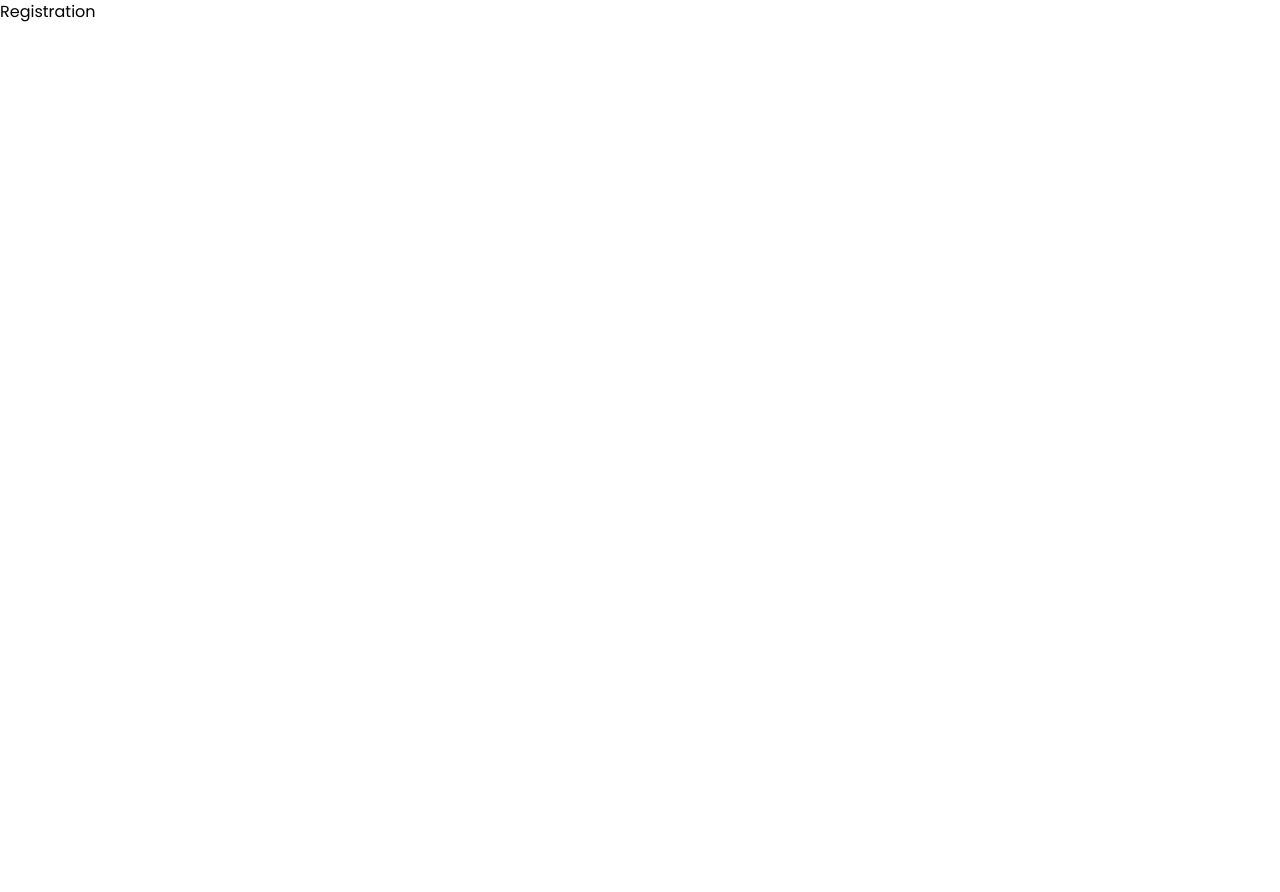
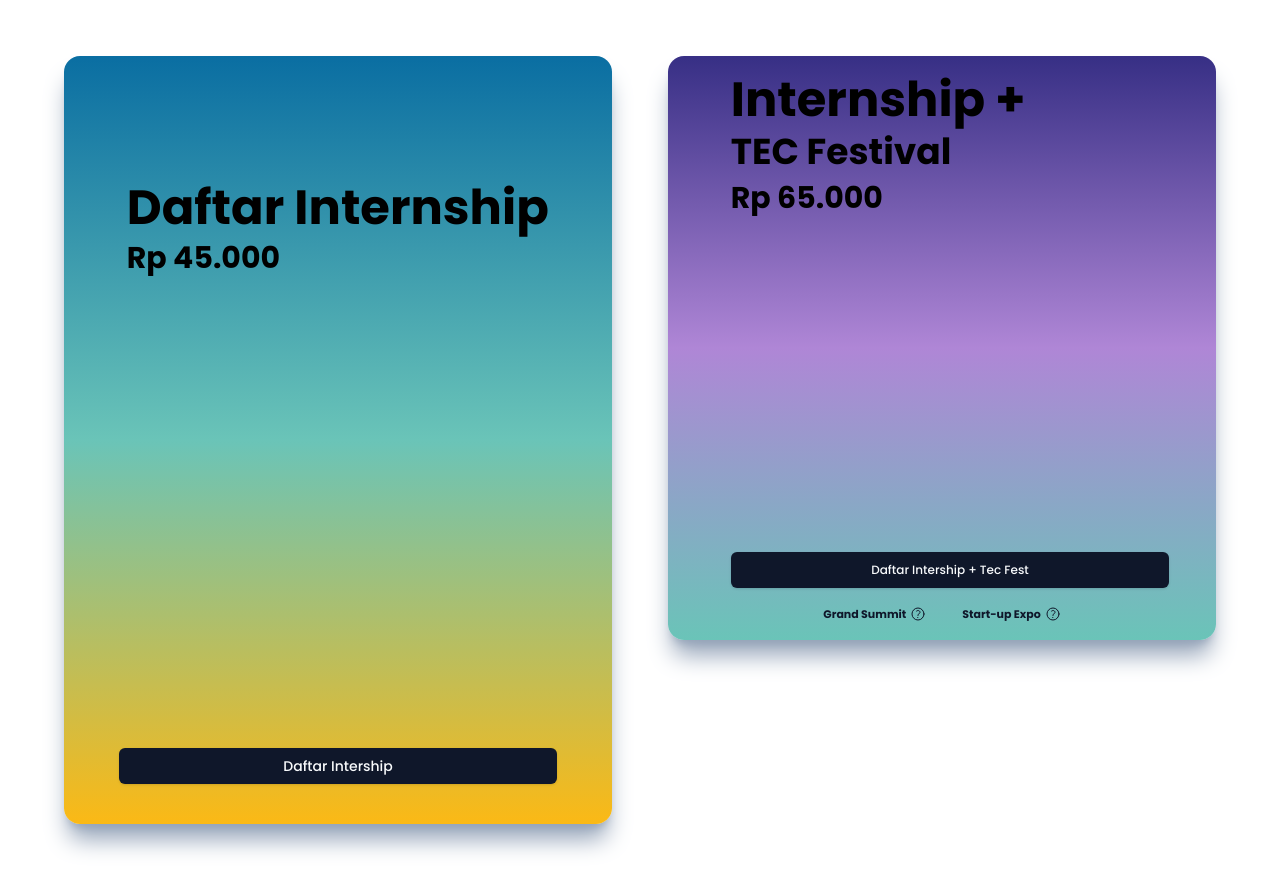
Before and after one commit to gunturoktavianto/frontend-ohu-tec-2023, a Next.js app: page /dashboard in a window 1280 px wide. Shown: the top 892 px of the page. Before the commit the page ends 800 px from the top, so only its background shows below. Built offline with nearby package versions, Linux system fonts and the light colour scheme.

Commit message:
Dashboard

```diff
--- /dev/null
+++ b/app/component-ohu/Dashboard.tsx
@@ -0,0 +1,43 @@
+import React from 'react'
+import { Button } from '@/components/ui/button'
+import Link from 'next/link'
+
+function QuestionMark() {
+    return (
+        <svg xmlns="http://www.w3.org/2000/svg" fill="none" viewBox="0 0 24 24" strokeWidth={1.5} stroke="currentColor" className="w-4 h-4">
+            <path strokeLinecap="round" strokeLinejoin="round" d="M9.879 7.519c1.171-1.025 3.071-1.025 4.242 0 1.172 1.025 1.172 2.687 0 3.712-.203.179-.43.326-.67.442-.745.361-1.45.999-1.45 1.827v.75M21 12a9 9 0 11-18 0 9 9 0 0118 0zm-9 5.25h.008v.008H12v-.008z" />
+        </svg>
+
+    )
+}
+
+const Dashboard = () => {
+    return (
+        <div className='flex items-center justify-center w-screen overflow-x-hidden overflow-y-scroll py-14'>
+            <div className='w-[90vw]   flex flex-col items-center justify-center gap-14 md:flex-row md:items-start md:h-screen'>
+                <div className='w-[70vw] h-fit pt-5 md:pt-0 rounded-2xl bg-gradient-to-b from-[#0A6EA2] via-[#6AC4B8] to-[#FBB915] flex items-center justify-center shadow-xl shadow-slate-400 md:w-[50vw] md:max-w-[70vw] relative md:h-[60vw]' >
+                    <div className='relative flex flex-col w-4/5 px-2  min-h-[80vw] md:h-fit  md:min-h-[40vw]'>
+                        <h1 className='w-full text-3xl font-bold md:text-5xl'>Daftar Internship</h1>
+                        <p className='text-2xl font-bold md:text-3xl md:py-2'>Rp 45.000</p>
+
+
+                    </div>
+                    <Button className='absolute bottom-0 w-4/5 -translate-y-10'>Daftar Intership</Button>
+                </div>
+                <div className='w-[70vw] pt-5  rounded-2xl bg-gradient-to-b from-[#372F85] via-[#AF86D6] to-[#6AC4B8] shadow-xl shadow-slate-400 flex items-center justify-center flex-col md:w-[50vw]'>
+                    <div className='relative flex flex-col w-4/5 px-2 min-h-[80vw] md:max-h-[50vw]  md:min-h-[40vw] md:max-w-[70vw]'>
+                        <h1 className='w-full text-3xl font-bold md:text-5xl'>Internship +<br /> <span className='text-2xl md:text-4xl'>TEC Festival</span></h1>
+                        <p className='text-2xl font-bold md:text-3xl md:py-2'>Rp 65.000</p>
+                        <Button className='absolute bottom-0 w-full text-xs'>Daftar Intership + Tec Fest</Button>
+                    </div>
+                    <div className='flex items-center justify-center w-4/5 gap-1 py-2'>
+                        <Button className='text-[11px] font-bold flex gap-1' variant='link'>Grand Summit  <QuestionMark /></Button>
+                        <Button className='text-[11px] font-bold flex gap-1' variant='link'>Start-up Expo  <QuestionMark /></Button>
+                    </div>
+                </div>
+            </div>
+        </div>
+    )
+}
+
+export default Dashboard
--- a/app/dashboard/page.tsx
+++ b/app/dashboard/page.tsx
@@ -1,5 +1,6 @@
 import React from "react";
+import Dashboard from "../component-ohu/Dashboard";
 
 export default function Registration() {
-    return <div>Registration</div>;
+    return <Dashboard></Dashboard>;
 }
--- a/app/testpage/page.tsx
+++ /dev/null
@@ -1,14 +0,0 @@
-import React from 'react'
-import Challenge from '../component-ohu/Challenge'
-
-const page = () => {
-    return (
-        <div>
-            <div className='w-screen h-screen bg-black'></div>
-            <Challenge></Challenge>
-            <div className='w-screen h-screen bg-black'></div>
-        </div>
-    )
-}
-
-export default page
--- /dev/null
+++ b/components/ui/accordion.tsx
@@ -0,0 +1,60 @@
+"use client"
+
+import * as React from "react"
+import * as AccordionPrimitive from "@radix-ui/react-accordion"
+import { ChevronDownIcon } from "@radix-ui/react-icons"
+
+import { cn } from "@/lib/utils"
+
+const Accordion = AccordionPrimitive.Root
+
+const AccordionItem = React.forwardRef<
+  React.ElementRef<typeof AccordionPrimitive.Item>,
+  React.ComponentPropsWithoutRef<typeof AccordionPrimitive.Item>
+>(({ className, ...props }, ref) => (
+  <AccordionPrimitive.Item
+    ref={ref}
+    className={cn("border-b", className)}
+    {...props}
+  />
+))
+AccordionItem.displayName = "AccordionItem"
+
+const AccordionTrigger = React.forwardRef<
+  React.ElementRef<typeof AccordionPrimitive.Trigger>,
+  React.ComponentPropsWithoutRef<typeof AccordionPrimitive.Trigger>
+>(({ className, children, ...props }, ref) => (
+  <AccordionPrimitive.Header className="flex">
+    <AccordionPrimitive.Trigger
+      ref={ref}
+      className={cn(
+        "flex flex-1 items-center justify-between py-4 text-sm font-medium transition-all hover:underline [&[data-state=open]>svg]:rotate-180",
+        className
+      )}
+      {...props}
+    >
+      {children}
+      <ChevronDownIcon className="h-4 w-4 shrink-0 text-slate-500 transition-transform duration-200 dark:text-slate-400" />
+    </AccordionPrimitive.Trigger>
+  </AccordionPrimitive.Header>
+))
+AccordionTrigger.displayName = AccordionPrimitive.Trigger.displayName
+
+const AccordionContent = React.forwardRef<
+  React.ElementRef<typeof AccordionPrimitive.Content>,
+  React.ComponentPropsWithoutRef<typeof AccordionPrimitive.Content>
+>(({ className, children, ...props }, ref) => (
+  <AccordionPrimitive.Content
+    ref={ref}
+    className={cn(
+      "overflow-hidden text-sm data-[state=closed]:animate-accordion-up data-[state=open]:animate-accordion-down",
+      className
+    )}
+    {...props}
+  >
+    <div className="pb-4 pt-0">{children}</div>
+  </AccordionPrimitive.Content>
+))
+AccordionContent.displayName = AccordionPrimitive.Content.displayName
+
+export { Accordion, AccordionItem, AccordionTrigger, AccordionContent }
--- a/package.json
+++ b/package.json
@@ -9,6 +9,7 @@
     "lint": "next lint"
   },
   "dependencies": {
+    "@radix-ui/react-accordion": "^1.1.2",
     "@radix-ui/react-alert-dialog": "^1.0.4",
     "@radix-ui/react-aspect-ratio": "^1.0.3",
     "@radix-ui/react-hover-card": "^1.0.6",
```
Also changed, not shown: 1 other file (tests, documents, lock files or other folders).
